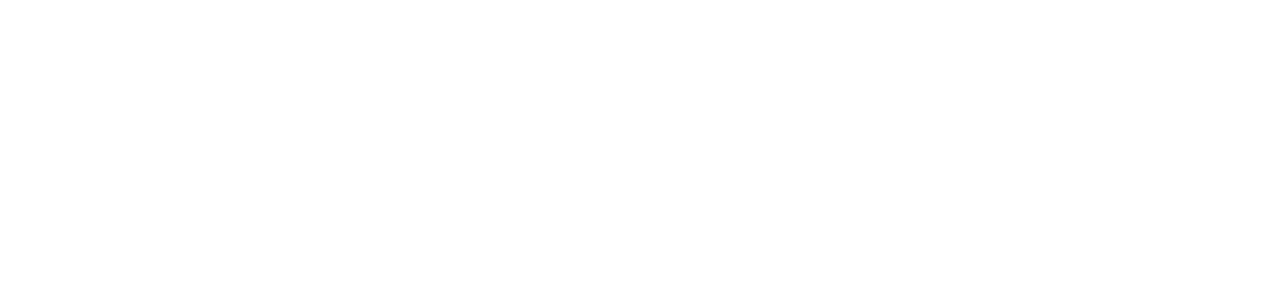
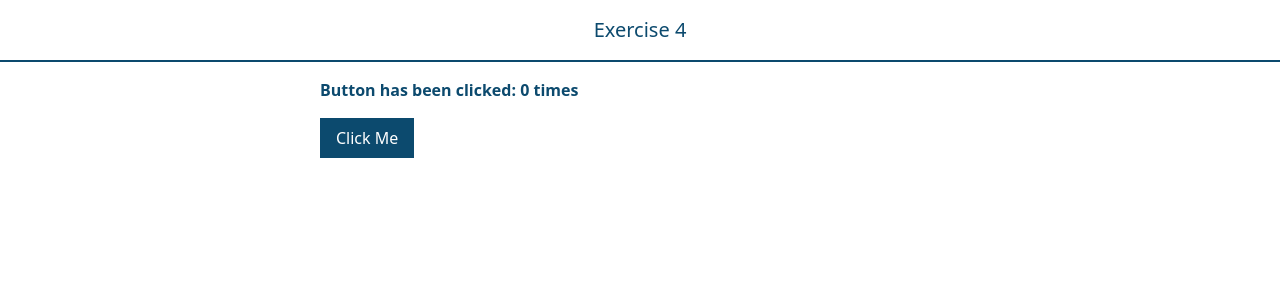
Before and after one commit to alain-kubwayo/react-exercises, a React (Create React App) app: page /counter in a window 1280 px wide. Before the commit this address had no page. Shown: the top 300 px of the page. Built offline with nearby package versions, Linux system fonts and the light colour scheme.

Commit message:
feat: add counter component

```diff
--- a/src/App.js
+++ b/src/App.js
@@ -1,11 +1,15 @@
 import { BrowserRouter, Routes, Route } from "react-router-dom";
 import './App.css';
+import Navbar from "./components/Navbar";
+import Counter from "./components/Counter";
 
 function App() {
   return (
     <BrowserRouter>
+      <Navbar />
       <Routes>
         <Route path="/" element={(<h1>Test</h1>)} />
+        <Route path="/counter" element={(<Counter />)} />
       </Routes>
     </BrowserRouter>
   );
--- /dev/null
+++ b/src/components/Counter.jsx
@@ -0,0 +1,18 @@
+import { useState } from "react";
+
+const Counter = () => {
+
+    const [count, setCount] = useState(0);
+
+    return (
+        <div className="flex flex-col w-full mx-auto md:w-1/2">
+            <p className="py-4 font-semibold text-md text-sky-900">Button has been clicked: {count} times</p>
+            <button
+                className="px-4 py-2 text-white bg-sky-900 round-md w-fit"
+                onClick={() => setCount(prevCount => prevCount + 1)}
+            >Click Me</button>
+        </div>
+    );
+}
+
+export default Counter;
--- /dev/null
+++ b/src/components/Navbar.jsx
@@ -0,0 +1,11 @@
+import { Link } from "react-router-dom";
+
+const Navbar = () => {
+    return (
+        <nav className="flex w-full px-10 py-4 border-b-2 justify-evenly border-sky-900">
+            <Link to="/states-and-props" className="text-xl text-sky-900">Exercise 4</Link>
+        </nav>
+    );
+}
+
+export default Navbar;
```
